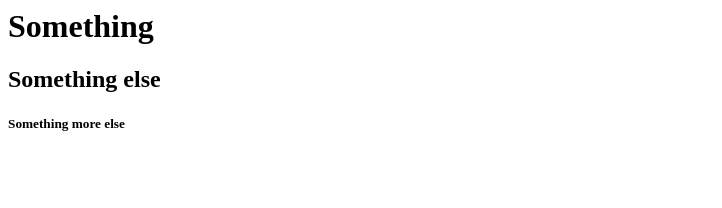
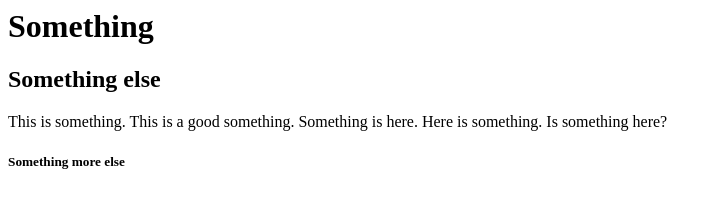
Before and after one commit to IhazPi/project, a plain HTML site: page index.html in a window 1280 px wide. Shown: the whole page, without its empty margins (0-722 px from the left). Drawn offline with Linux system fonts and the light colour scheme.

Commit message:
Edited index.html again

```diff
--- a/index.html
+++ b/index.html
@@ -5,6 +5,7 @@
     <body>
         <h1>Something</h1>
         <h2>Something else</h2>
+        <p>This is something. This is a good something. Something is here. Here is something. Is something here?</p>
         <h5>Something more else</h5>
     </body>
 </html>
```
